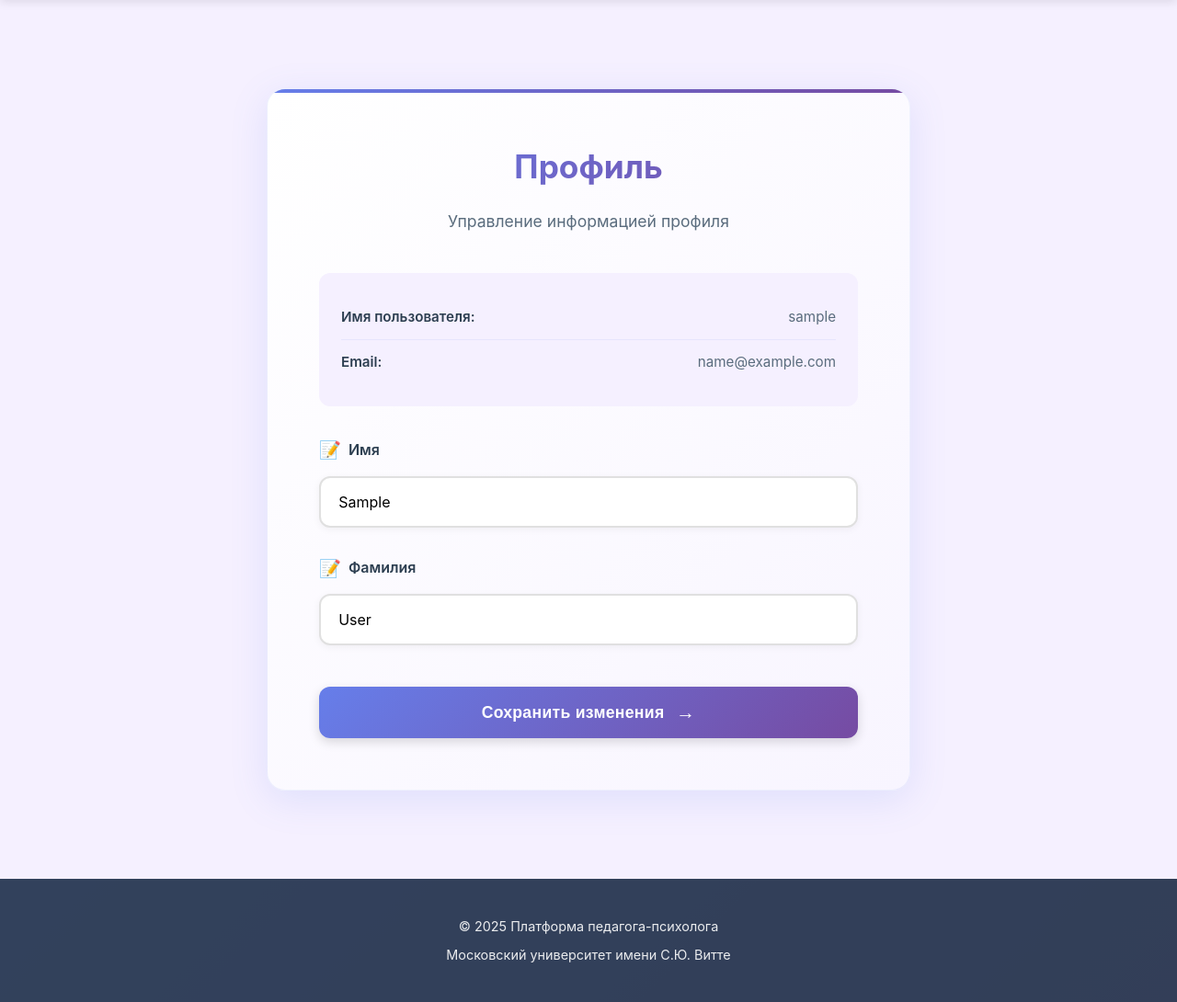
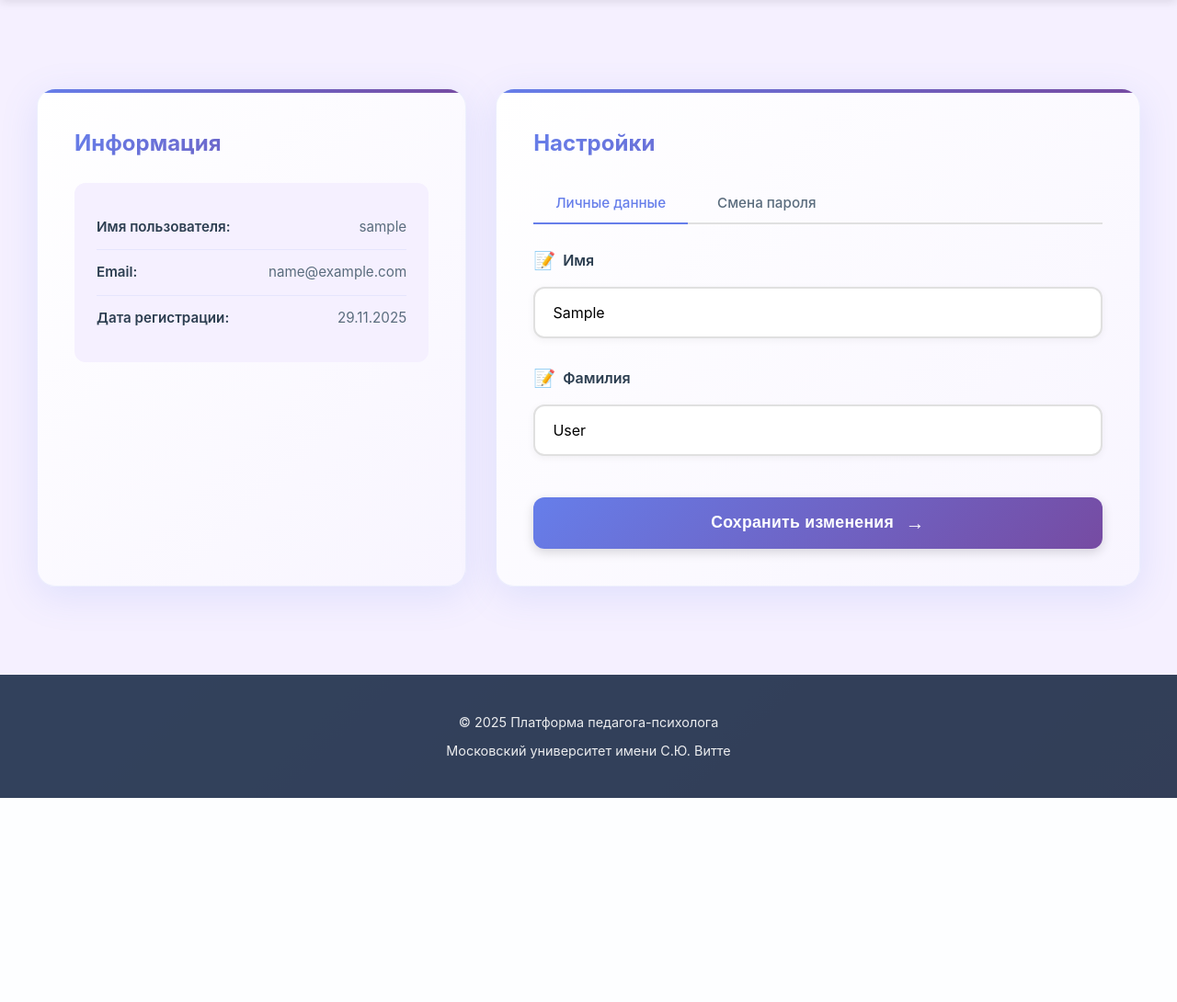
Before and after one commit to psixolog44/psixolog-cabinet, a Django app: page /profile/ in a window 1280 px wide. Shown: the part 109-1199 px from the top of the page at 92% size. After the commit the page ends 977 px from the top, so only its background shows below. Run offline with Django 5.2, Linux system fonts and the light colour scheme; the visitor is signed in with stand-in values (Sample User, id 1).

Commit message:
Tweaked profile UI

```diff
--- a/app/forms.py
+++ b/app/forms.py
@@ -122,3 +122,50 @@
             "first_name": "Имя",
             "last_name": "Фамилия",
         }
+
+
+class PasswordChangeForm(forms.Form):
+    old_password = forms.CharField(
+        widget=forms.PasswordInput(
+            attrs={"class": "form-control", "placeholder": "Текущий пароль"}
+        ),
+        label="Текущий пароль",
+    )
+    new_password1 = forms.CharField(
+        widget=forms.PasswordInput(
+            attrs={"class": "form-control", "placeholder": "Новый пароль"}
+        ),
+        label="Новый пароль",
+        min_length=8,
+    )
+    new_password2 = forms.CharField(
+        widget=forms.PasswordInput(
+            attrs={"class": "form-control", "placeholder": "Подтверждение нового пароля"}
+        ),
+        label="Подтверждение нового пароля",
+    )
+
+    def __init__(self, user, *args, **kwargs):
+        self.user = user
+        super().__init__(*args, **kwargs)
+
+    def clean_old_password(self):
+        old_password = self.cleaned_data.get("old_password")
+        if not self.user.check_password(old_password):
+            raise forms.ValidationError("Неверный текущий пароль")
+        return old_password
+
+    def clean_new_password2(self):
+        new_password1 = self.cleaned_data.get("new_password1")
+        new_password2 = self.cleaned_data.get("new_password2")
+        if new_password1 and new_password2:
+            if new_password1 != new_password2:
+                raise forms.ValidationError("Пароли не совпадают")
+        return new_password2
+
+    def save(self, commit=True):
+        password = self.cleaned_data["new_password1"]
+        self.user.set_password(password)
+        if commit:
+            self.user.save()
+        return self.user
--- a/app/views.py
+++ b/app/views.py
@@ -2,7 +2,13 @@
 from django.contrib import messages
 from django.contrib.auth import login, logout
 from django.contrib.auth.decorators import login_required
-from .forms import FeedbackFormForm, RegisterForm, LoginForm, ProfileForm
+from .forms import (
+    FeedbackFormForm,
+    RegisterForm,
+    LoginForm,
+    ProfileForm,
+    PasswordChangeForm,
+)
 
 
 def index(request):
@@ -93,12 +99,25 @@
 
 @login_required
 def profile_view(request):
+    profile_form = ProfileForm(instance=request.user)
+    password_form = PasswordChangeForm(user=request.user)
+
     if request.method == "POST":
-        form = ProfileForm(request.POST, instance=request.user)
-        if form.is_valid():
-            form.save()
-            messages.success(request, "Профиль успешно обновлен.")
-            return redirect("profile")
-    else:
-        form = ProfileForm(instance=request.user)
-    return render(request, "profile.html", {"form": form})
+        if "update_profile" in request.POST:
+            profile_form = ProfileForm(request.POST, instance=request.user)
+            if profile_form.is_valid():
+                profile_form.save()
+                messages.success(request, "Профиль успешно обновлен.")
+                return redirect("profile")
+        elif "change_password" in request.POST:
+            password_form = PasswordChangeForm(user=request.user, data=request.POST)
+            if password_form.is_valid():
+                password_form.save()
+                messages.success(request, "Пароль успешно изменен.")
+                return redirect("profile")
+
+    return render(
+        request,
+        "profile.html",
+        {"profile_form": profile_form, "password_form": password_form},
+    )
--- a/static/css/style.css
+++ b/static/css/style.css
@@ -1039,6 +1039,83 @@
     font-size: 0.95rem;
 }
 
+.profile-container {
+    display: grid;
+    grid-template-columns: 1fr 1.5fr;
+    gap: 2rem;
+    max-width: 1200px;
+    margin: 0 auto;
+}
+
+.profile-section {
+    background: linear-gradient(135deg, #ffffff 0%, #f8f5ff 100%);
+    padding: 2.5rem;
+    border-radius: 20px;
+    box-shadow: 0 10px 40px rgba(102, 126, 234, 0.15);
+    border: 1px solid rgba(102, 126, 234, 0.1);
+    position: relative;
+    overflow: hidden;
+}
+
+.profile-section::before {
+    content: '';
+    position: absolute;
+    top: 0;
+    left: 0;
+    right: 0;
+    height: 4px;
+    background: linear-gradient(90deg, #667eea 0%, #764ba2 100%);
+}
+
+.profile-section h3 {
+    margin-bottom: 1.5rem;
+    color: #2c3e50;
+    font-size: 1.5rem;
+    font-weight: 700;
+    background: linear-gradient(135deg, #667eea 0%, #764ba2 100%);
+    -webkit-background-clip: text;
+    -webkit-text-fill-color: transparent;
+    background-clip: text;
+}
+
+.settings-tabs {
+    display: flex;
+    gap: 0.5rem;
+    margin-bottom: 1.5rem;
+    border-bottom: 2px solid #e0e0e0;
+}
+
+.tab-button {
+    padding: 0.75rem 1.5rem;
+    border: none;
+    background: transparent;
+    color: #5a6c7d;
+    font-size: 0.95rem;
+    font-weight: 500;
+    cursor: pointer;
+    transition: all 0.3s ease;
+    border-bottom: 2px solid transparent;
+    margin-bottom: -2px;
+    font-family: inherit;
+}
+
+.tab-button:hover {
+    color: #667eea;
+}
+
+.tab-button.active {
+    color: #667eea;
+    border-bottom-color: #667eea;
+}
+
+.tab-content {
+    display: none;
+}
+
+.tab-content.active {
+    display: block;
+}
+
 .contacts-wrapper {
     display: flex;
     gap: 0;
--- a/static/js/main.js
+++ b/static/js/main.js
@@ -29,3 +29,21 @@
         button.classList.remove('active');
     }
 });
+
+function showTab(tabId, buttonElement) {
+    var tabs = document.querySelectorAll('.tab-content');
+    var buttons = document.querySelectorAll('.tab-button');
+
+    tabs.forEach(function(tab) {
+        tab.classList.remove('active');
+    });
+
+    buttons.forEach(function(btn) {
+        btn.classList.remove('active');
+    });
+
+    document.getElementById(tabId).classList.add('active');
+    if (buttonElement) {
+        buttonElement.classList.add('active');
+    }
+}
--- a/templates/profile.html
+++ b/templates/profile.html
@@ -5,10 +5,9 @@
 {% block content %}
 <section class="feedback-form-section">
     <div class="section-content">
-        <div class="feedback-form-wrapper">
-            <h2>Профиль</h2>
-            <p class="feedback-description">Управление информацией профиля</p>
-
+        <div class="profile-container">
+            <div class="profile-section">
+                <h3>Информация</h3>
                 <div class="profile-info">
                     <div class="info-item">
                         <span class="info-label">Имя пользователя:</span>
@@ -18,30 +17,44 @@
                         <span class="info-label">Email:</span>
                         <span class="info-value">{{ user.email }}</span>
                     </div>
+                    <div class="info-item">
+                        <span class="info-label">Дата регистрации:</span>
+                        <span class="info-value">{{ user.created_at|date:"d.m.Y" }}</span>
+                    </div>
+                </div>
             </div>
 
+            <div class="profile-section">
+                <h3>Настройки</h3>
+                <div class="settings-tabs">
+                    <button class="tab-button active" onclick="showTab('profile-tab', this)">Личные данные</button>
+                    <button class="tab-button" onclick="showTab('password-tab', this)">Смена пароля</button>
+                </div>
+
+                <div id="profile-tab" class="tab-content active">
                     <form method="post" class="feedback-form">
                         {% csrf_token %}
+                        <input type="hidden" name="update_profile" value="1">
 
                         <div class="form-group">
-                    <label for="{{ form.first_name.id_for_label }}">
+                            <label for="{{ profile_form.first_name.id_for_label }}">
                                 <span class="label-icon">📝</span>
-                        {{ form.first_name.label }}
+                                {{ profile_form.first_name.label }}
                             </label>
-                    {{ form.first_name }}
-                    {% if form.first_name.errors %}
-                        <div class="form-error">{{ form.first_name.errors }}</div>
+                            {{ profile_form.first_name }}
+                            {% if profile_form.first_name.errors %}
+                                <div class="form-error">{{ profile_form.first_name.errors }}</div>
                             {% endif %}
                         </div>
 
                         <div class="form-group">
-                    <label for="{{ form.last_name.id_for_label }}">
+                            <label for="{{ profile_form.last_name.id_for_label }}">
                                 <span class="label-icon">📝</span>
-                        {{ form.last_name.label }}
+                                {{ profile_form.last_name.label }}
                             </label>
-                    {{ form.last_name }}
-                    {% if form.last_name.errors %}
-                        <div class="form-error">{{ form.last_name.errors }}</div>
+                            {{ profile_form.last_name }}
+                            {% if profile_form.last_name.errors %}
+                                <div class="form-error">{{ profile_form.last_name.errors }}</div>
                             {% endif %}
                         </div>
 
@@ -51,6 +64,53 @@
                         </button>
                     </form>
                 </div>
+
+                <div id="password-tab" class="tab-content">
+                    <form method="post" class="feedback-form">
+                        {% csrf_token %}
+                        <input type="hidden" name="change_password" value="1">
+
+                        <div class="form-group">
+                            <label for="{{ password_form.old_password.id_for_label }}">
+                                <span class="label-icon">🔒</span>
+                                {{ password_form.old_password.label }}
+                            </label>
+                            {{ password_form.old_password }}
+                            {% if password_form.old_password.errors %}
+                                <div class="form-error">{{ password_form.old_password.errors }}</div>
+                            {% endif %}
+                        </div>
+
+                        <div class="form-group">
+                            <label for="{{ password_form.new_password1.id_for_label }}">
+                                <span class="label-icon">🔒</span>
+                                {{ password_form.new_password1.label }}
+                            </label>
+                            {{ password_form.new_password1 }}
+                            {% if password_form.new_password1.errors %}
+                                <div class="form-error">{{ password_form.new_password1.errors }}</div>
+                            {% endif %}
+                        </div>
+
+                        <div class="form-group">
+                            <label for="{{ password_form.new_password2.id_for_label }}">
+                                <span class="label-icon">🔒</span>
+                                {{ password_form.new_password2.label }}
+                            </label>
+                            {{ password_form.new_password2 }}
+                            {% if password_form.new_password2.errors %}
+                                <div class="form-error">{{ password_form.new_password2.errors }}</div>
+                            {% endif %}
+                        </div>
+
+                        <button type="submit" class="btn btn-primary btn-submit">
+                            <span>Изменить пароль</span>
+                            <span class="btn-icon">→</span>
+                        </button>
+                    </form>
+                </div>
+            </div>
+        </div>
     </div>
 </section>
 {% endblock %}
```
Lines whose indentation alone changed are shown as unchanged.
